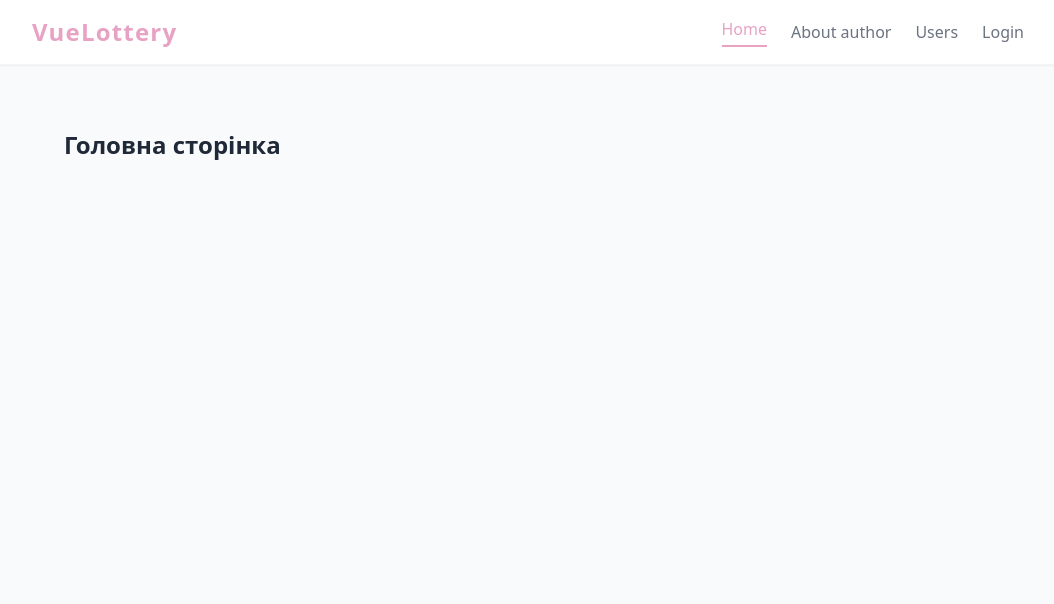
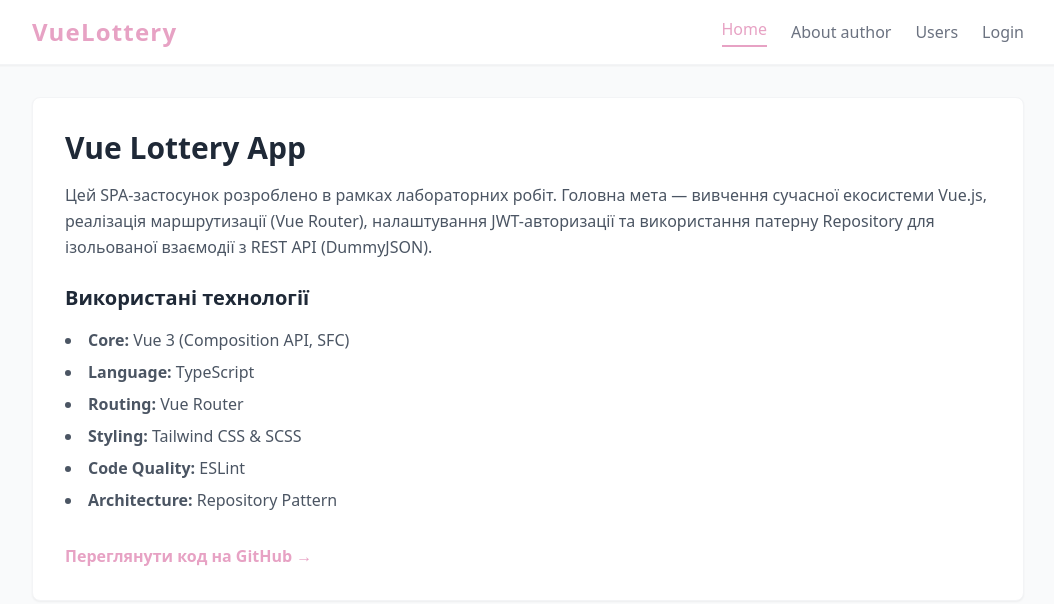
Before and after one commit to DariaPoliakovaa/vue-lottery-app, a Vue app in the folder vue-lottery-app/: page / in a window 1280 px wide. Shown: the top 604 px of the page, without its empty margins (112-1166 px from the left). Built offline with nearby package versions, Linux system fonts and the light colour scheme.

Commit message:
feat: add home and about pages with project and author info

```diff
--- a/vue-lottery-app/src/router/index.ts
+++ b/vue-lottery-app/src/router/index.ts
@@ -6,8 +6,12 @@ const router = createRouter({
     {
       path: '/',
       name: 'home',
-      // Ліниве завантаження (Async Component) - компонент завантажується лише при переході на цей маршрут
       component: () => import('@/views/HomeView.vue')
+    },
+    {
+      path: '/about',
+      name: 'about',
+      component: () => import('@/views/AboutView.vue')
     }
   ]
 })
--- /dev/null
+++ b/vue-lottery-app/src/views/AboutView.vue
@@ -0,0 +1,28 @@
+<script setup lang="ts">
+</script>
+
+<template>
+  <div class="bg-white p-8 rounded-lg shadow-sm border border-gray-100">
+    <h1 class="text-3xl font-bold text-gray-800 mb-1">Дарія Полякова</h1>
+    <p class="text-gray-500 mb-8 font-medium">Студентка</p>
+
+    <h2 class="text-xl font-bold text-gray-800 mb-4">Technical Skills</h2>
+
+    <div class="flex flex-wrap gap-2 mb-8">
+      <span class="bg-gray-100 text-gray-700 px-4 py-2 rounded-md text-sm font-semibold">Vue 3 (Composition API)</span>
+      <span class="bg-gray-100 text-gray-700 px-4 py-2 rounded-md text-sm font-semibold">TypeScript</span>
+      <span class="bg-gray-100 text-gray-700 px-4 py-2 rounded-md text-sm font-semibold">Tailwind CSS & SCSS</span>
+      <span class="bg-gray-100 text-gray-700 px-4 py-2 rounded-md text-sm font-semibold">Figma (UI/UX)</span>
+      <span class="bg-gray-100 text-gray-700 px-4 py-2 rounded-md text-sm font-semibold">Software Testing</span>
+      <span class="bg-gray-100 text-gray-700 px-4 py-2 rounded-md text-sm font-semibold">Git</span>
+    </div>
+
+    <a
+      href="https://github.com/DariaPoliakovaa"
+      target="_blank"
+      class="inline-flex items-center gap-2 text-primary font-semibold hover:text-primary-hover transition-colors"
+    >
+      Мій профіль GitHub &rarr;
+    </a>
+  </div>
+</template>
--- a/vue-lottery-app/src/views/HomeView.vue
+++ b/vue-lottery-app/src/views/HomeView.vue
@@ -2,7 +2,30 @@
 </script>
 
 <template>
-  <div class="p-8">
-    <h1 class="text-2xl font-bold text-gray-800">Головна сторінка</h1>
+  <div class="bg-white p-8 rounded-lg shadow-sm border border-gray-100">
+    <h1 class="text-3xl font-bold text-gray-800 mb-4">Vue Lottery App</h1>
+
+    <p class="text-gray-600 mb-6 leading-relaxed">
+      Цей SPA-застосунок розроблено в рамках лабораторних робіт. Головна мета — вивчення сучасної екосистеми Vue.js,
+      реалізація маршрутизації (Vue Router), налаштування JWT-авторизації та використання патерну Repository для ізольованої взаємодії з REST API (DummyJSON).
+    </p>
+
+    <h2 class="text-xl font-bold text-gray-800 mb-4">Використані технології</h2>
+    <ul class="list-disc list-inside text-gray-600 space-y-2 mb-8">
+      <li><strong>Core:</strong> Vue 3 (Composition API, SFC)</li>
+      <li><strong>Language:</strong> TypeScript</li>
+      <li><strong>Routing:</strong> Vue Router</li>
+      <li><strong>Styling:</strong> Tailwind CSS & SCSS</li>
+      <li><strong>Code Quality:</strong> ESLint</li>
+      <li><strong>Architecture:</strong> Repository Pattern</li>
+    </ul>
+
+    <a
+      href="https://github.com/DariaPoliakovaa/vue-lottery-app"
+      target="_blank"
+      class="inline-flex items-center gap-2 text-primary font-semibold hover:text-primary-hover transition-colors"
+    >
+      Переглянути код на GitHub &rarr;
+    </a>
   </div>
 </template>
```
